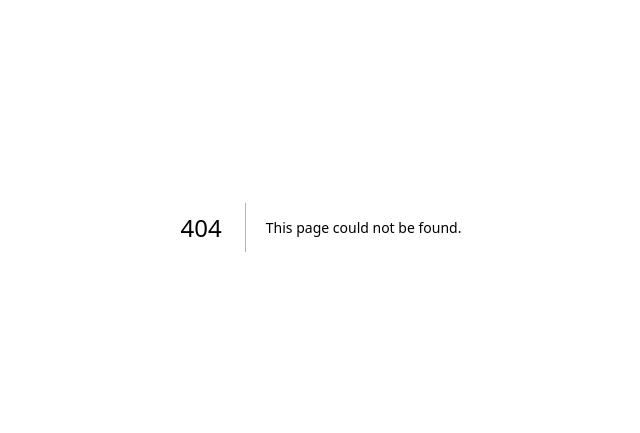
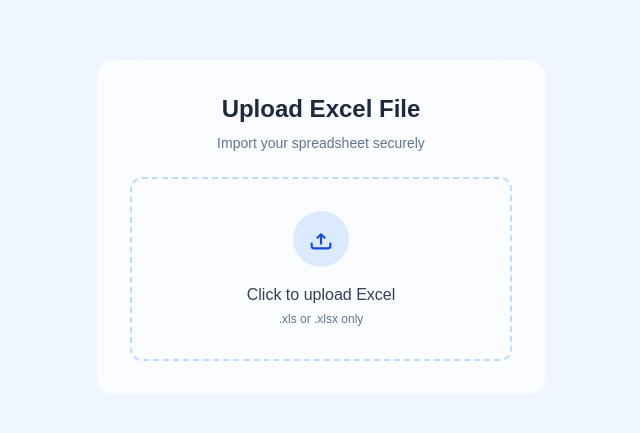
Before and after one commit to meril-digital-experience/carousal_frontend, a Next.js app: page /fileuploads in a window 1280 px wide. Before the commit this address had no page. Shown: the part 173-606 px from the top of the page, without its empty margins (319-959 px from the left). Built offline with nearby package versions, Linux system fonts and the light colour scheme.

Commit message:
file upload

```diff
--- /dev/null
+++ b/src/app/fileuploads/page.tsx
@@ -0,0 +1,100 @@
+"use client";
+
+import { useState } from "react";
+
+export default function FileUploads() {
+  const [fileName, setFileName] = useState<string>("");
+
+  const handleExcelUpload = async (
+    e: React.ChangeEvent<HTMLInputElement>
+  ) => {
+    const file = e.target.files?.[0];
+    if (!file) return;
+
+    setFileName(file.name);
+
+    console.log("file name :", file.name)
+
+    try {
+      const formData = new FormData();
+      formData.append("file", file);
+
+      const response = await fetch("http://10.10.3.45:85/uploadExcel", {
+        method: "POST",
+        body: formData,
+      });
+
+      console.log("Response status:", response.status);
+
+      if (!response.ok) throw new Error("Upload failed");
+
+      alert("Excel uploaded successfully ✅");
+    } catch (error) {
+      console.error(error);
+      alert("Excel upload failed ❌");
+    }
+  };
+
+  return (
+    <div className="fixed inset-0 bg-blue-50 flex items-center justify-center">
+
+      {/* Card */}
+      <div className="w-full max-w-md rounded-2xl bg-white/70 backdrop-blur-xl  border border-white/40 p-8">
+
+        <h1 className="text-2xl font-semibold text-slate-800 text-center mb-2">
+          Upload Excel File
+        </h1>
+        <p className="text-sm text-slate-500 text-center mb-6">
+          Import your spreadsheet securely
+        </p>
+
+        {/* Upload Area */}
+        <label className="group flex flex-col items-center justify-center gap-4 border-2 border-dashed border-blue-200 rounded-xl p-8 cursor-pointer transition-all hover:border-blue-400 hover:bg-blue-50">
+
+          <input
+            type="file"
+            accept=".xls,.xlsx"
+            onChange={handleExcelUpload}
+            hidden
+          />
+
+          {/* Icon */}
+          <div className="w-14 h-14 flex items-center justify-center rounded-full bg-blue-100 text-blue-700 group-hover:scale-110 transition">
+            <svg
+              className="w-7 h-7"
+              fill="none"
+              viewBox="0 0 24 24"
+              stroke="currentColor"
+            >
+              <path
+                strokeLinecap="round"
+                strokeLinejoin="round"
+                strokeWidth={1.8}
+                d="M12 16v-8m0 0l-3 3m3-3l3 3M4 16v2a2 2 0 002 2h12a2 2 0 002-2v-2"
+              />
+            </svg>
+          </div>
+
+          {/* Text */}
+          <div className="text-center">
+            <p className="text-slate-700 font-medium">
+              Click to upload Excel
+            </p>
+            <p className="text-xs text-slate-500 mt-1">
+              .xls or .xlsx only
+            </p>
+          </div>
+
+        </label>
+
+        {/* File Name */}
+        {fileName && (
+          <div className="mt-5 text-center text-sm text-green-700 bg-green-50 border border-green-200 rounded-lg px-4 py-2 truncate">
+            📄 {fileName}
+          </div>
+        )}
+
+      </div>
+    </div>
+  );
+}
```
